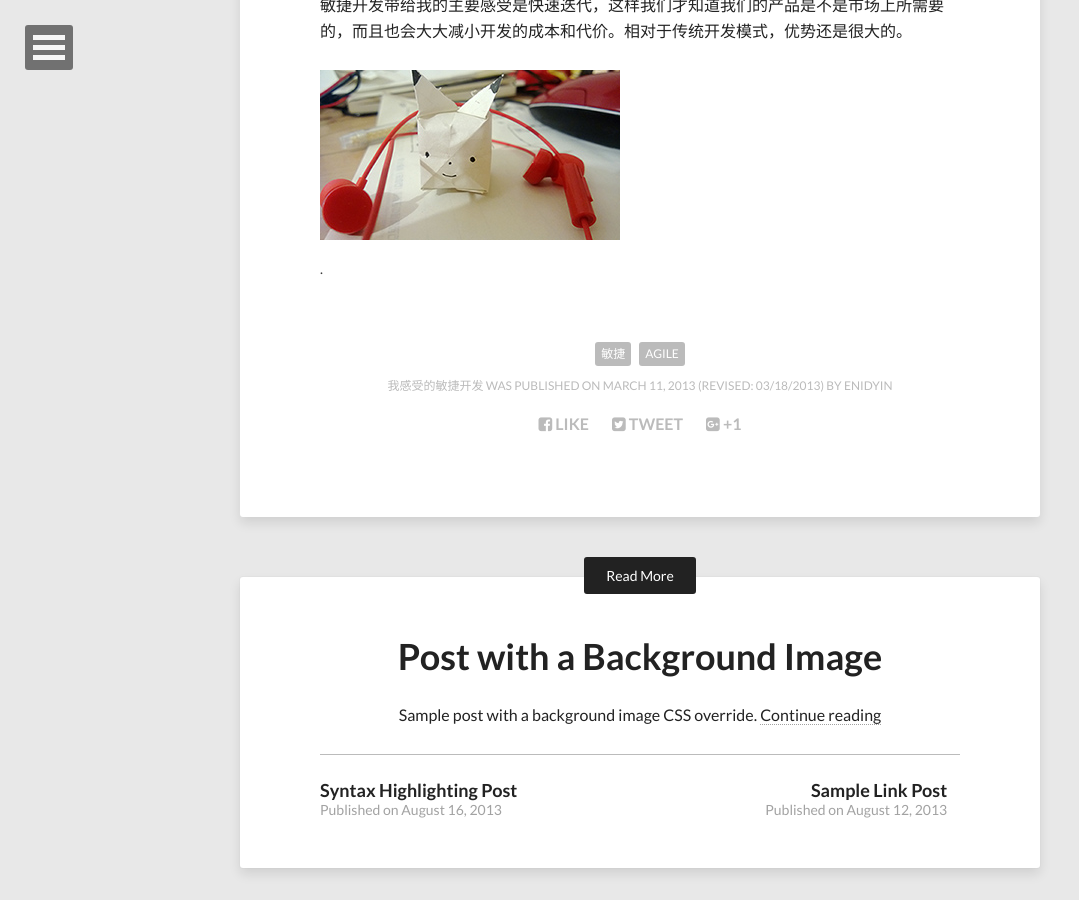
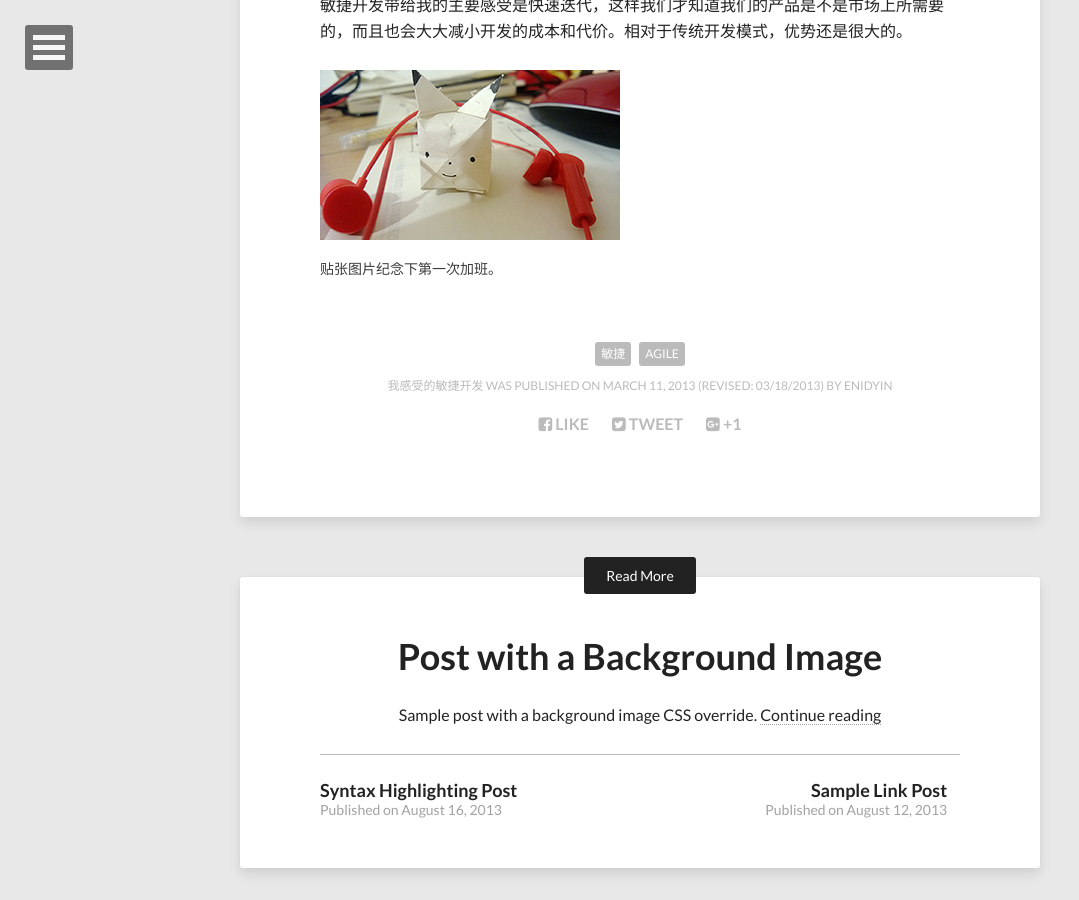
Before and after one commit to EnidYin/EnidYin.github.io, a Jekyll site: the page built from _posts/2013-03-11-My-Understandings-about-Agile.md, in a window 1280 px wide and 900 px high, scrolled down 1894 px. Shown: the whole window, without its empty margins (0-1079 px from the left). Built offline with Jekyll 4.4.1, drawn with Linux system fonts in a browser that asks for light colours; nearby versions of some CDN libraries; comment, search, counter and statistics services are not loaded.

Commit message:
my first blog

```diff
--- a/_posts/2013-03-11-My-Understandings-about-Agile.md
+++ b/_posts/2013-03-11-My-Understandings-about-Agile.md
@@ -37,5 +37,5 @@ Show case后，客户会提出他们对于二次迭代的要求，然后就是
 
 <figure>
 	<a href="/images/my-first-work-overtime.jpg"><img src="/images/my-first-work-overtime.jpg" alt=""></a>
-	<figcaption><a href="/images/my-first-work-overtime.jpg" title="My first work overtime experience"></a>.</figcaption>
+	<figcaption><a href="/images/my-first-work-overtime.jpg" title="My first work overtime experience"></a>贴张图片纪念下第一次加班。</figcaption>
 </figure>
```
